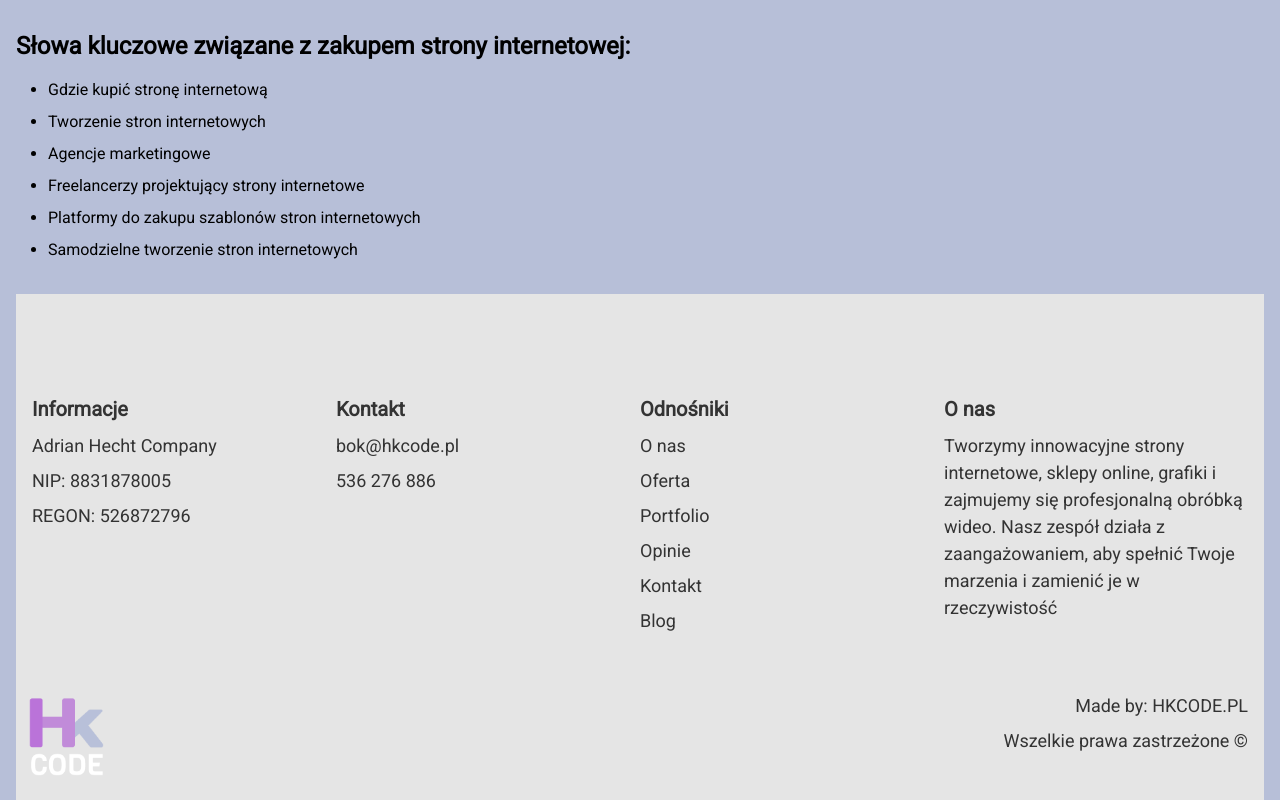
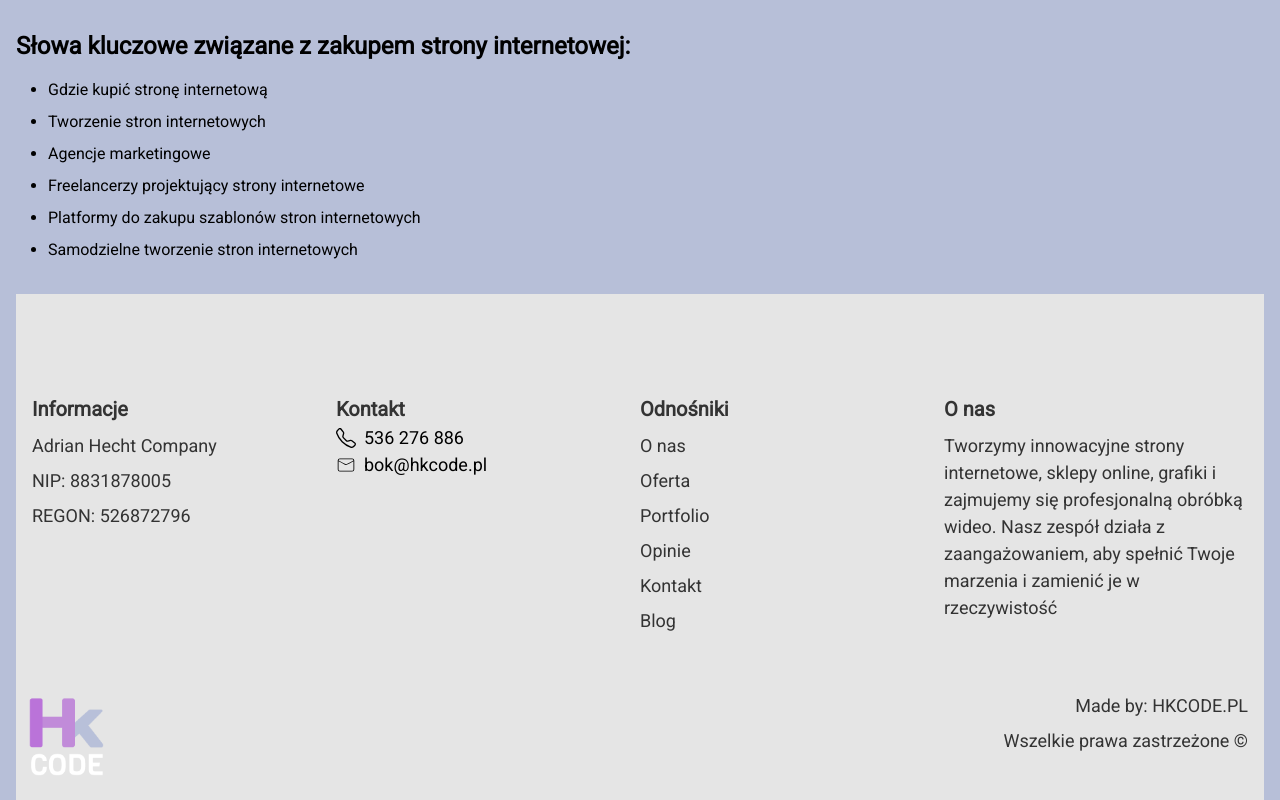
Before and after one commit to Karpiuuu/hkcode_new, a React (Create React App) app: page /buy in a window 1280 px wide. Shown: the part 478-1278 px from the top of the page. Built offline with nearby package versions, Linux system fonts and the light colour scheme; the HTML template or start-up script is replaced by a standard one.

Commit message:
form_hero footer-icons

```diff
--- a/src/compontents/Footer.jsx
+++ b/src/compontents/Footer.jsx
@@ -1,6 +1,9 @@
 import React from 'react'
 
 import Logo from '../assets/Logo_rozowe.webp'
+
+import { BsTelephone } from "react-icons/bs";
+import { CiMail } from "react-icons/ci";
 
 function Footer() {
   return (
@@ -14,8 +17,14 @@ function Footer() {
         </div>
         <div>
           <h2 className='text-[#333333] font-extrabold text-[20px] pt-[20px] md:pt-0'>Kontakt</h2>
-          <p className='text-[18px] pt-2 font-normal text-[#333333]'>bok@hkcode.pl</p>
-          <p className='text-[18px] pt-2 font-normal text-[#333333]'>536 276 886</p>
+          <div className='flex items-center gap-2'>
+            <BsTelephone size={20} color='black' className=''/>
+            <a href="tel:+48536276886"><span className='text-black text-[18px] hover:scale-110 duration-300'>536 276 886</span></a>
+          </div>
+          <div className='flex items-center gap-2'>
+          <CiMail size={20} color='black'/>
+          <a href="mailto:bok@hkcode.pl"><span className='text-black text-[18px] hover:scale-110 duration-300'>bok@hkcode.pl</span></a>
+          </div>
         </div>
         <div>
           <h2 className='text-[#333333] font-extrabold text-[20px] pt-[20px] md:pt-0'>Odnośniki</h2>
```
Also changed, not shown: src/compontents/Form_Hero.jsx (+5 -5 lines).
